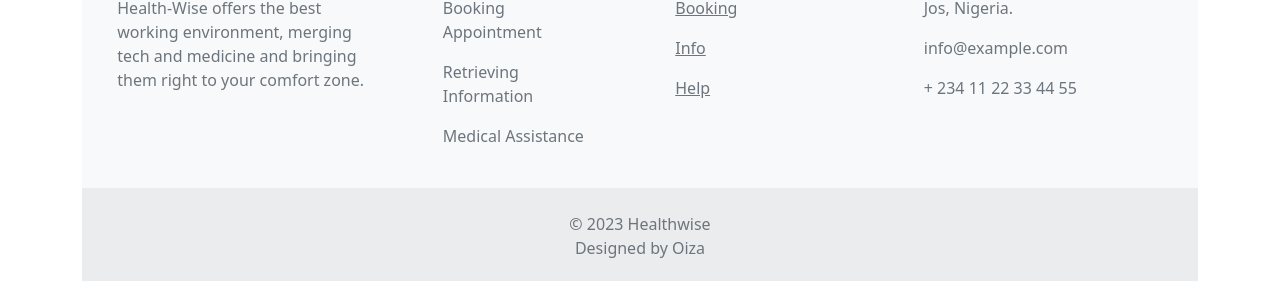
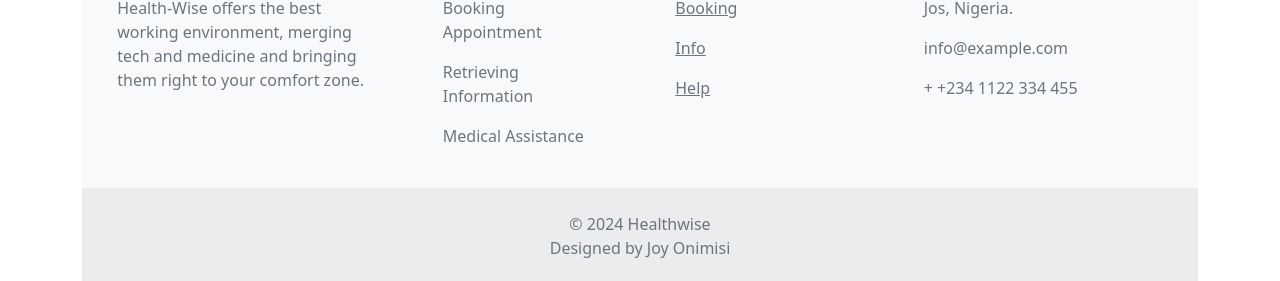
Before and after one commit to Oiza123/Healthwise, a React (Create React App) app: page / in a window 1280 px wide. Shown: the part 2345-2626 px from the top of the page. Built offline with nearby package versions, Linux system fonts and the light colour scheme.

Commit message:
final commit

```diff
--- a/src/components/Footer/Footer.jsx
+++ b/src/components/Footer/Footer.jsx
@@ -4,7 +4,6 @@ import {
   MDBRow,
   MDBCol,
   MDBIcon,
-  MDBBtn,
 } from "mdb-react-ui-kit";
 
 function Footer() {
@@ -62,7 +61,7 @@ function Footer() {
               </p>
               <p>
                 <MDBIcon color="secondary" icon="phone" className="me-3" /> +
-                234 11 22 33 44 55
+                +234 1122 334 455
               </p>
             </MDBCol>
           </MDBRow>
@@ -73,9 +72,9 @@ function Footer() {
         className="text-center p-4"
         style={{ backgroundColor: "rgba(0, 0, 0, 0.05)" }}
       >
-        © 2023 Healthwise
+        © 2024 Healthwise
         <br />
-        Designed by Oiza
+        Designed by Joy Onimisi
       </div>
     </MDBFooter>
   );
```
